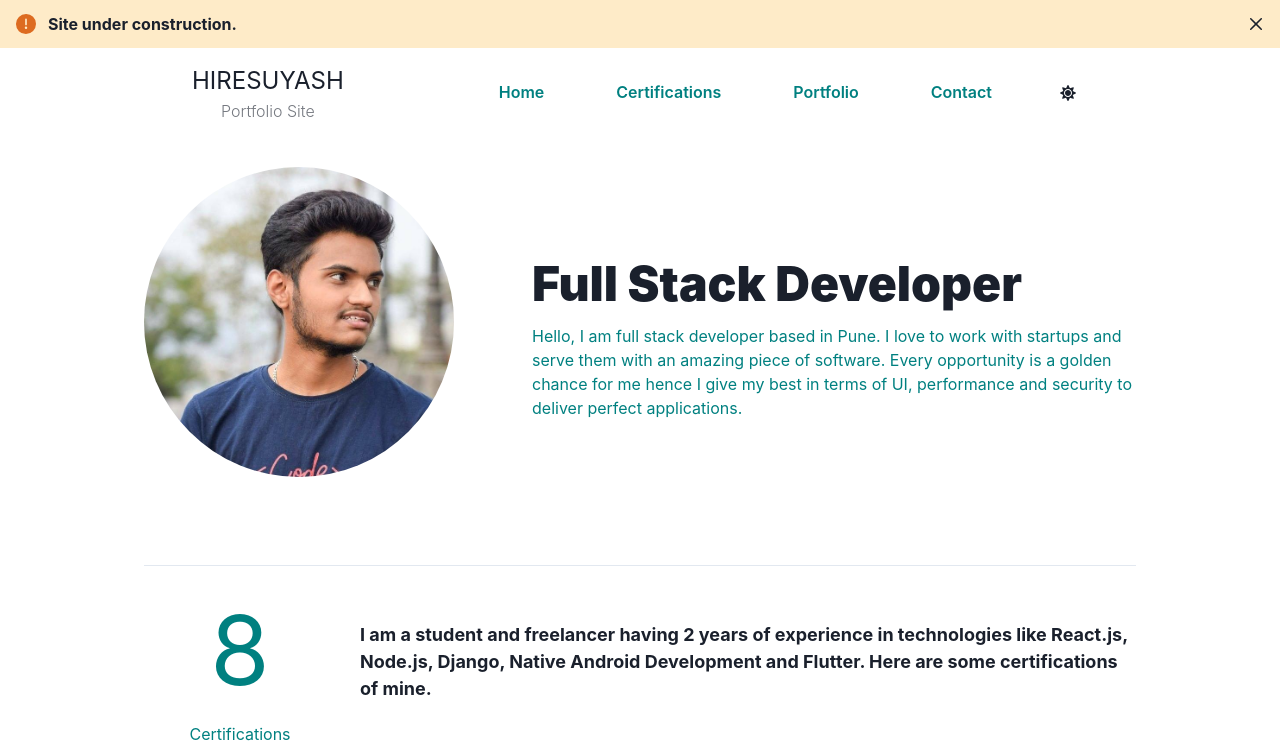
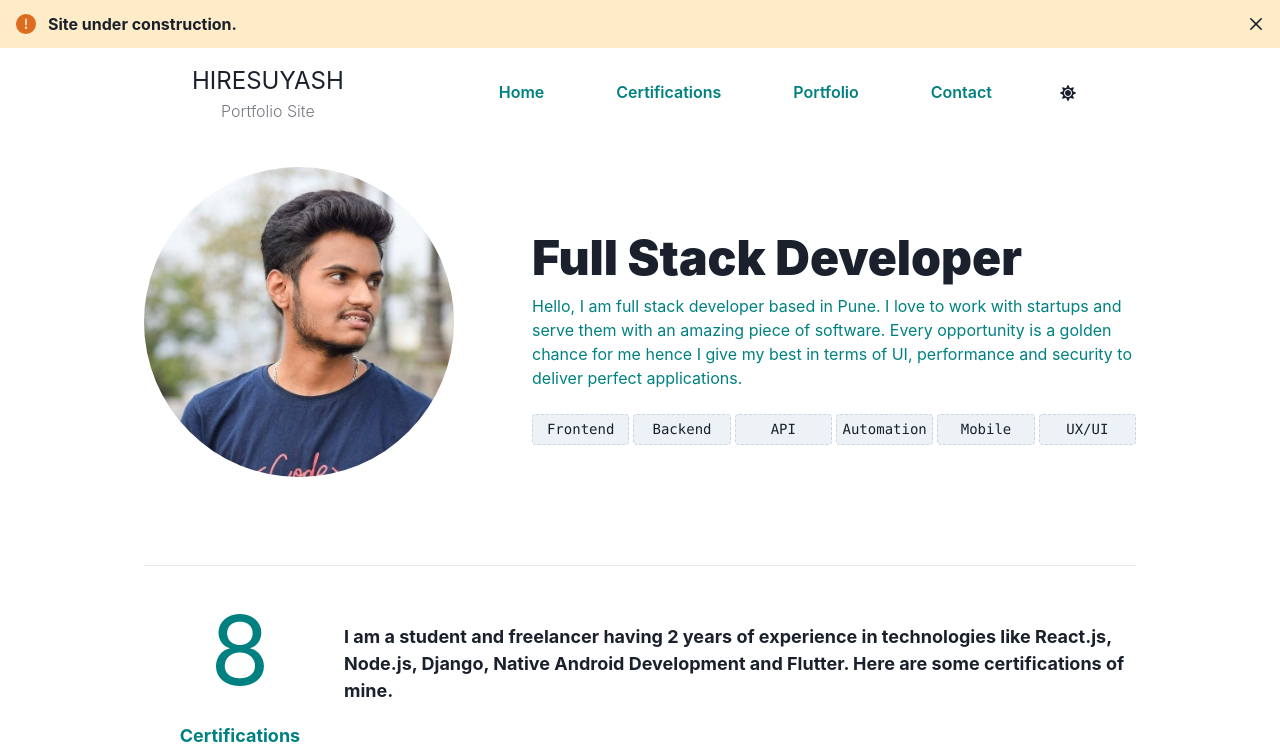
Before and after one commit to suyashl13/Portfolio-Site, a React (Create React App) app: page / in a window 1280 px wide. Shown: the top 752 px of the page. Built offline with nearby package versions, Linux system fonts and the light colour scheme.

Commit message:
added tags, favicon and minor updates

```diff
--- a/public/index.html
+++ b/public/index.html
@@ -6,8 +6,11 @@
     <meta name="viewport" content="width=device-width, initial-scale=1" />
     <meta name="theme-color" content="#000000" />
     <meta
-      name="description"
-      content="Web site created using create-react-app"
+      name="Hire-Suyash"
+      content="Hello, I am full stack developer based in Pune. I love to work with
+      startups and serve them with an amazing piece of software. Every
+      opportunity is a golden chance for me hence I give my best in terms
+      of UI, performance and security to deliver perfect applications."
     />
     <link rel="apple-touch-icon" href="%PUBLIC_URL%/logo192.png" />
     <!--
@@ -24,7 +27,7 @@
       work correctly both with client-side routing and a non-root public URL.
       Learn how to configure a non-root public URL by running `npm run build`.
     -->
-    <title>React App</title>
+    <title>Suyash - Portfolio Site</title>
   </head>
   <body>
     <noscript>You need to enable JavaScript to run this app.</noscript>
--- a/src/components/Certifications.jsx
+++ b/src/components/Certifications.jsx
@@ -71,7 +71,9 @@ export default function Certifications() {
               <Text fontSize="8xl" color="teal">
                 8
               </Text>
-              <Text color="teal"> Certifications</Text>
+              <Text fontSize="lg" fontWeight="bold" color="teal">
+                Certifications
+              </Text>
             </Box>
           </GridItem>
           <GridItem
@@ -95,6 +97,7 @@ export default function Certifications() {
                   lg: "bolder",
                 }}
                 marginLeft={{ lg: "16px" }}
+                margin={{ sm: "8px", base: "8px", md: "8px", lg: "0px" }}
               >
                 I am a student and freelancer having 2 years of experience in
                 technologies like React.js, Node.js, Django, Native Android
--- a/src/components/Landing.jsx
+++ b/src/components/Landing.jsx
@@ -1,6 +1,7 @@
 import { Box, Container, Flex, Image, Text } from "@chakra-ui/react";
 import React from "react";
 import myphoto from "../assets/my_photo.jpg";
+import Skills from "./Skills";
 
 export default function Landing() {
   return (
@@ -28,12 +29,14 @@ export default function Landing() {
             Full Stack Developer
           </Text>
 
-          <Text mt="4px" textColor={"teal"}>
+          <Text mt="4px" margin={{sm: "8px", base: "8px", md: "8px", lg: "0px"}} textColor={"teal"}>
             Hello, I am full stack developer based in Pune. I love to work with
             startups and serve them with an amazing piece of software. Every
             opportunity is a golden chance for me hence I give my best in terms
             of UI, performance and security to deliver perfect applications.
           </Text>
+          <br />
+          <Skills/>
         </Box>
       </Flex>
     </Container>
--- a/src/components/Skills.jsx
+++ b/src/components/Skills.jsx
@@ -3,19 +3,15 @@ import React from "react";
 
 export default function Skills() {
   const skills = [
-    { title: "Front End", emoji: "💻" },
-    { title: "Backend Web", emoji: "🕸" },
-    { title: "API", emoji: "{}" },
-    { title: "Web Automation", emoji: "🤖" },
-    { title: "Mobile", emoji: "📱" },
-    { title: "UX/UI", emoji: "📱" },
+    { title: "Frontend" },
+    { title: "Backend" },
+    { title: "API" },
+    { title: "Automation" },
+    { title: "Mobile" },
+    { title: "UX/UI" },
   ];
   return (
-    <Container
-      maxW={{ base: "container.md", md: "container.md", lg: "container.xl" }}
-      marginTop={{ lg: "2rem", base: "1rem" }}
-    >
-      <SimpleGrid columns={{ base: 2, md: 5, lg: 6 }} spacing={3}>
+    <SimpleGrid columns={{ base: 2, md: 5, lg: 6 }} spacing={1}>
       {skills.map((skill, i) => (
         <Code
           border="1px"
@@ -23,12 +19,11 @@ export default function Skills() {
           borderStyle="dashed"
           borderColor="gray.300"
           borderRadius="4px"
-            padding="12px"
+          padding="4px"
         >
-            {skill.emoji} {skill.title}
+          {skill.title}
         </Code>
       ))}
     </SimpleGrid>
-    </Container>
   );
 }
```
Also changed, not shown: 1 other file (tests, documents, lock files or other folders). Lines whose indentation alone changed are shown as unchanged.
